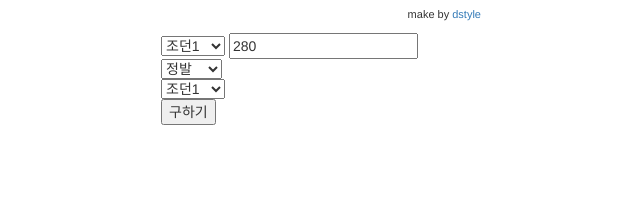
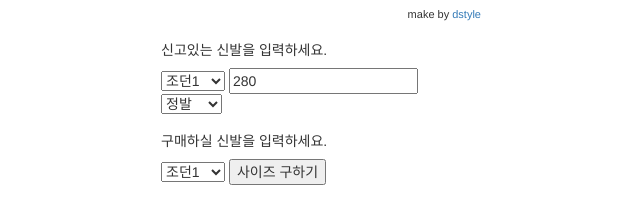
Before and after one commit to sneaker-up/sneaker-up.github.io, a plain HTML site: page getJordanSize.html in a window 1280 px wide. Shown: the part 104-328 px from the top of the page, without its empty margins (319-959 px from the left). Drawn offline with nearby package versions, Linux system fonts and the light colour scheme.

Commit message:
prototype

```diff
--- a/getJordanSize.html
+++ b/getJordanSize.html
@@ -2,12 +2,11 @@
 <html lang="ko">
 <head>
     <meta charset="UTF-8">
-    <title>Document</title>
+    <meta name="viewport" content="width=device-width,initial-scale=1">
+    <title>스니커 사이즈 계산기</title>
     <script src="https://cdnjs.cloudflare.com/ajax/libs/jquery/2.2.1/jquery.min.js"></script>
     <script src="https://cdnjs.cloudflare.com/ajax/libs/underscore.js/1.8.3/underscore-min.js"></script>
     <link rel="stylesheet" href="https://cdnjs.cloudflare.com/ajax/libs/twitter-bootstrap/3.3.6/css/bootstrap.min.css">
-
-
 </head>
 <body>
 <script>
@@ -132,6 +131,7 @@
     <h1 style="font-size:28px;">스니커 사이즈 계산기</h1>
     <p style="text-align:right;font-size:11px;">make by <a href="http://dstyle0210.github.io/" target="_blank">dstyle</a></p>
     <div>
+        <h2 style="font-size:14px;">신고있는 신발을 입력하세요.</h2>
         <select name="" id="brand">
             <option value="jordan1">조던1</option>
             <option value="jordan2">조던2</option>
@@ -156,6 +156,7 @@
         </select>
     </div>
     <div>
+        <h2 style="font-size:14px;">구매하실 신발을 입력하세요.</h2>
         <select name="" id="brand_new">
             <option value="jordan1">조던1</option>
             <option value="jordan2">조던2</option>
@@ -172,8 +173,8 @@
             <option value="jordan13">조던13</option>
             <option value="jordan14">조던14</option>
         </select>
+        <button onclick="getJordanFootSize();">사이즈 구하기</button>
     </div>
-    <button onclick="getJordanFootSize();">구하기</button>
     <div id="sneaker_result"></div>
 </div>
 </div>
```
